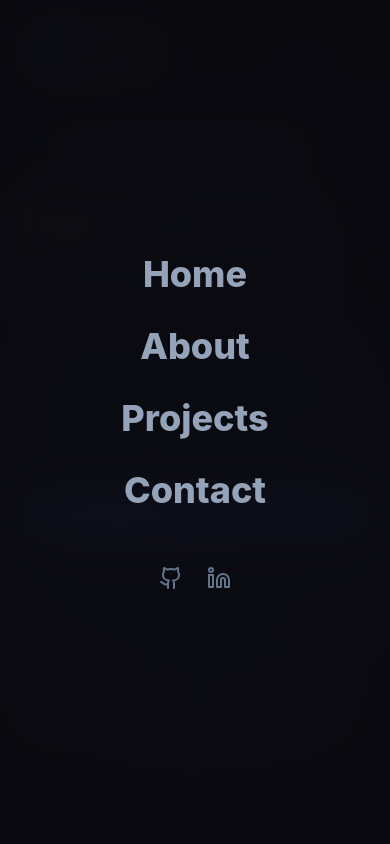
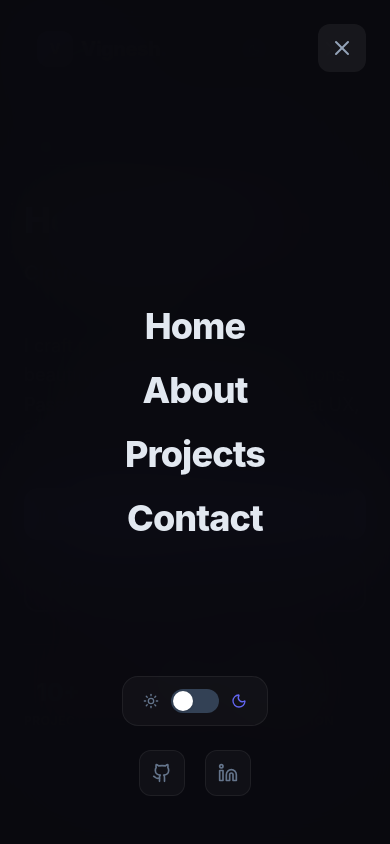
Before and after one commit to viignesh14/Portfolio, a React app in the folder frontend/: page / in a window 390 px wide. Both pictures are taken after a click on the button 333 px from the left and 49 px from the top of the page. Shown: the top 844 px of the page. Built offline with nearby package versions, Linux system fonts and the light colour scheme; the HTML template or start-up script is replaced by a standard one.

Commit message:
Upgrade mobile theme toggle to pill switch with enhanced menu

```diff
--- a/frontend/src/components/Navbar.jsx
+++ b/frontend/src/components/Navbar.jsx
@@ -97,19 +97,28 @@ const Navbar = () => {
           </div>
 
           {/* Mobile: Theme Toggle + Menu */}
-          <div className="flex md:hidden items-center gap-2">
+          <div className="flex md:hidden items-center gap-3">
+            {/* Pill Toggle Switch */}
             <button
               onClick={toggle}
-              className="p-2 rounded-lg transition-all"
-              style={{ color: 'var(--text-muted)' }}
+              className="relative w-16 h-8 rounded-full p-1 transition-all duration-300 cursor-pointer"
+              style={{ background: isDark ? 'var(--card-hover)' : 'rgba(99, 102, 241, 0.15)', border: '1px solid var(--border)' }}
               aria-label="Toggle theme"
             >
-              {isDark ? <Sun size={20} /> : <Moon size={20} />}
+              <motion.div
+                className="w-6 h-6 rounded-full flex items-center justify-center shadow-md"
+                animate={{ x: isDark ? 0 : 32 }}
+                transition={{ type: 'spring', stiffness: 500, damping: 30 }}
+                style={{ background: isDark ? '#334155' : 'var(--color-primary)' }}
+              >
+                {isDark ? <Moon size={12} className="text-blue-300" /> : <Sun size={12} className="text-yellow-200" />}
+              </motion.div>
             </button>
+
             <button
               onClick={() => setIsOpen(!isOpen)}
-              className="p-2"
-              style={{ color: 'var(--text-muted)' }}
+              className="p-2 rounded-xl transition-all"
+              style={{ color: 'var(--text-muted)', background: isOpen ? 'var(--card-hover)' : 'transparent' }}
             >
               {isOpen ? <X size={24} /> : <Menu size={24} />}
             </button>
@@ -124,27 +133,70 @@ const Navbar = () => {
             initial={{ opacity: 0 }}
             animate={{ opacity: 1 }}
             exit={{ opacity: 0 }}
-            className="fixed inset-0 backdrop-blur-xl z-40 flex flex-col items-center justify-center gap-8 md:hidden"
-            style={{ backgroundColor: `rgba(var(--bg-rgb), 0.95)` }}
+            className="fixed inset-0 backdrop-blur-2xl z-40 flex flex-col items-center justify-center md:hidden"
+            style={{ backgroundColor: `rgba(var(--bg-rgb), 0.97)` }}
           >
+            {/* Close button at top */}
+            <button
+              onClick={() => setIsOpen(false)}
+              className="absolute top-6 right-6 p-3 rounded-xl transition-all"
+              style={{ color: 'var(--text-muted)', background: 'var(--card-hover)' }}
+            >
+              <X size={24} />
+            </button>
+
+            {/* Nav Links */}
+            <div className="flex flex-col items-center gap-6">
               {navLinks.map((link, i) => (
                 <motion.a
                   key={link.name}
                   href={link.href}
-                initial={{ opacity: 0, y: 20 }}
+                  initial={{ opacity: 0, y: 30 }}
                   animate={{ opacity: 1, y: 0 }}
-                transition={{ delay: i * 0.08 }}
+                  transition={{ delay: i * 0.1, type: 'spring', stiffness: 200 }}
                   onClick={() => setIsOpen(false)}
-                className="text-4xl font-extrabold transition-colors hover:text-primary"
-                style={{ color: 'var(--text-muted)' }}
+                  className="text-4xl font-extrabold tracking-tight transition-colors hover:text-primary"
+                  style={{ color: 'var(--text)' }}
                 >
                   {link.name}
                 </motion.a>
               ))}
-            <div className="flex gap-6 mt-6">
-              <a href="https://github.com/viignesh14" target="_blank" style={{ color: 'var(--text-faint)' }}><Github /></a>
-              <a href="https://linkedin.com" target="_blank" style={{ color: 'var(--text-faint)' }}><Linkedin /></a>
             </div>
+
+            {/* Bottom section */}
+            <motion.div
+              initial={{ opacity: 0, y: 20 }}
+              animate={{ opacity: 1, y: 0 }}
+              transition={{ delay: 0.4 }}
+              className="absolute bottom-12 flex flex-col items-center gap-6"
+            >
+              {/* Theme toggle in menu too */}
+              <div className="flex items-center gap-3 px-5 py-3 rounded-2xl" style={{ background: 'var(--card-bg)', border: '1px solid var(--border)' }}>
+                <Sun size={16} style={{ color: isDark ? 'var(--text-faint)' : 'var(--color-primary)' }} />
+                <button
+                  onClick={toggle}
+                  className="relative w-12 h-6 rounded-full p-0.5 transition-all duration-300 cursor-pointer"
+                  style={{ background: isDark ? '#334155' : 'var(--color-primary)' }}
+                >
+                  <motion.div
+                    className="w-5 h-5 rounded-full bg-white shadow-sm"
+                    animate={{ x: isDark ? 0 : 24 }}
+                    transition={{ type: 'spring', stiffness: 500, damping: 30 }}
+                  />
+                </button>
+                <Moon size={16} style={{ color: isDark ? 'var(--color-primary)' : 'var(--text-faint)' }} />
+              </div>
+
+              {/* Social Icons */}
+              <div className="flex gap-5">
+                <a href="https://github.com/viignesh14" target="_blank" className="p-3 rounded-xl transition-all hover:text-primary" style={{ color: 'var(--text-faint)', background: 'var(--card-bg)', border: '1px solid var(--border)' }}>
+                  <Github size={20} />
+                </a>
+                <a href="https://linkedin.com" target="_blank" className="p-3 rounded-xl transition-all hover:text-primary" style={{ color: 'var(--text-faint)', background: 'var(--card-bg)', border: '1px solid var(--border)' }}>
+                  <Linkedin size={20} />
+                </a>
+              </div>
+            </motion.div>
           </motion.div>
         )}
       </AnimatePresence>
```
Lines whose indentation alone changed are shown as unchanged.
